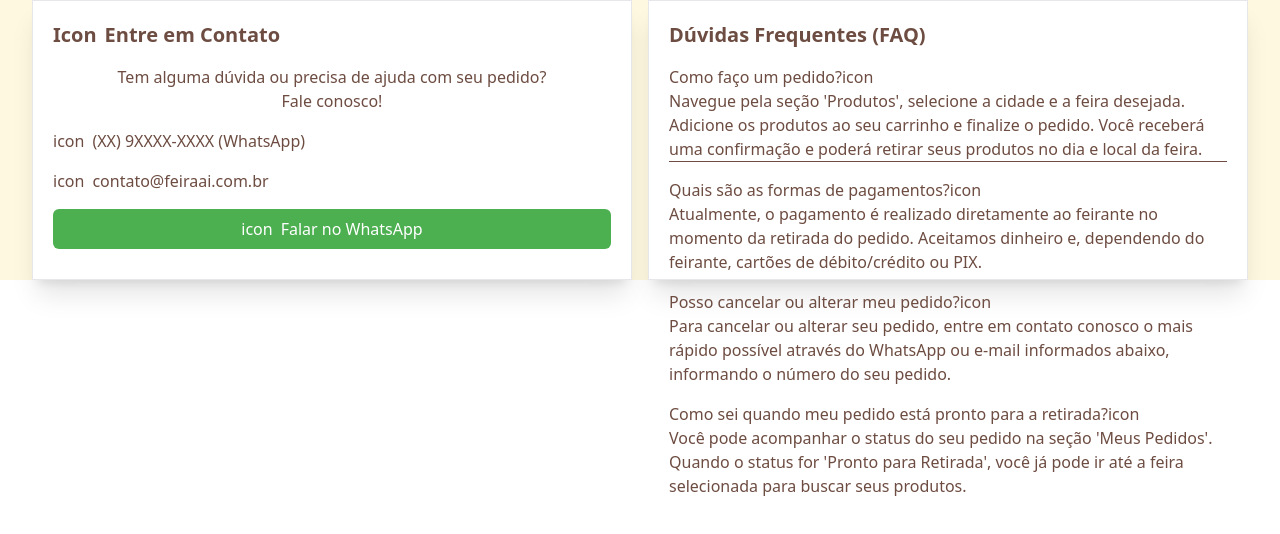
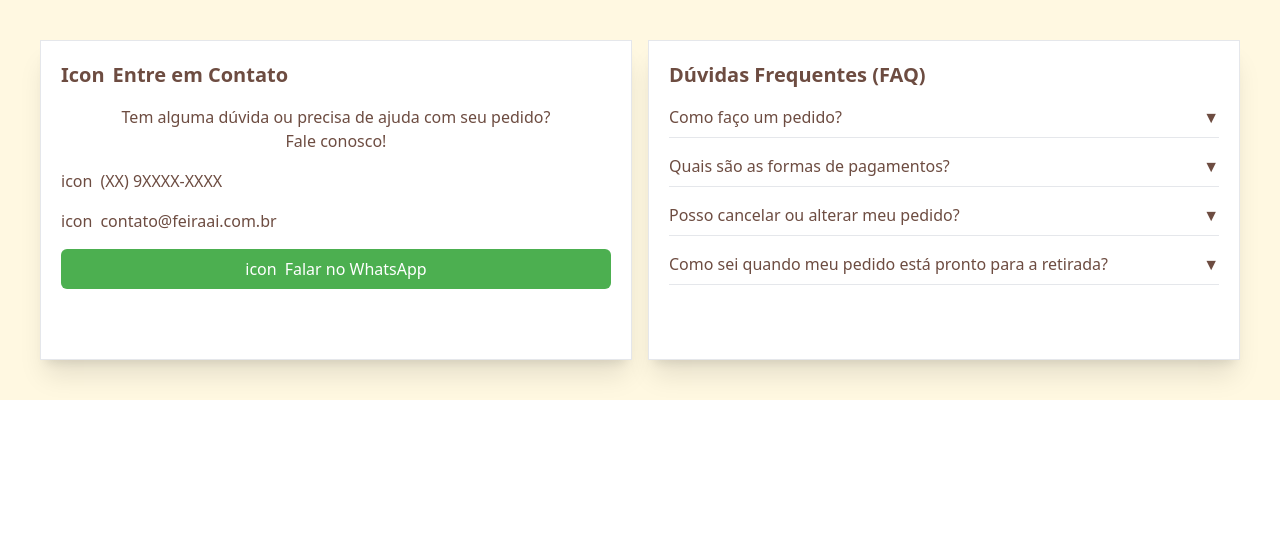
Before and after one commit to gabrieljaivona/Feira-AI, a React (Vite) app: page / in a window 1280 px wide. Shown: the top 534 px of the page. Built offline with nearby package versions, Linux system fonts and the light colour scheme.

Commit message:
Componente BoxContact concluído

```diff
--- a/src/components/BoxContact.tsx
+++ b/src/components/BoxContact.tsx
@@ -1,8 +1,17 @@
 import { useState } from "react"
 
+interface Contact {
+  telefone: string;
+  email: string;
+}
 interface FAQ {
   question: string
   answer: string
+}
+
+const contact: Contact = {
+  telefone: "(XX) 9XXXX-XXXX",
+  email: "contato@feiraai.com.br"
 }
 
 const faqs: FAQ[] = [
@@ -25,11 +34,15 @@ const faqs: FAQ[] = [
 ]
 
 function BoxContact() {
-  const [faqOpen, setFaqOpen] = useState(null);
+  const [faqOpen, setFaqOpen] = useState<number | null>(null);
+
+  const toggle = (index: number) => {
+    setFaqOpen(faqOpen === index ? null : index);
+  }
 
   return (
-    <section className="flex flex-row items-center justify-center gap-4">
-        <div className="p-2 bg-white w-150 h-70 p-5 text-[#6D4C41] flex flex-col gap-4 border-[#E5E7EB] border-1 shadow-xl">
+    <section className="flex flex-row items-center justify-center gap-4 p-10">
+        <div className="bg-white w-150 h-80 p-5 text-[#6D4C41] flex flex-col gap-4 border-[#E5E7EB] border-1 shadow-xl">
             <div className="flex flex-row gap-2 font-bold text-xl">
               <span>Icon</span>
               <h4>Entre em Contato</h4>
@@ -39,54 +52,37 @@ function BoxContact() {
             </div>
             <div className="flex flex-row gap-2">
               <span>icon</span>
-              <p>(XX) 9XXXX-XXXX (WhatsApp)</p>
+              <p>{contact.telefone}</p>
             </div>
             <div className="flex flex-row gap-2">
               <span>icon</span>
-              <p>contato@feiraai.com.br</p>
+              <p>{contact.email}</p>
             </div>
-            <button className="flex flex-row gap-2 bg-[#4CAF50] p-2 w-full flex justify-center rounded-md text-white hover:bg-[#4caf4fbb] transition-colors duration-600 ">
+            <button className="flex flex-row gap-2 bg-[#4CAF50] p-2 w-full justify-center rounded-md text-white hover:bg-[#4caf4fbb] transition-colors duration-600 ">
               <span>icon</span><p>Falar no WhatsApp</p>
             </button>
         </div>
 
-        <div className="p-2 bg-white w-150 h-70 p-5 text-[#6D4C41] flex flex-col gap-4 border-[#E5E7EB] border-1 shadow-xl">
+        <div className="bg-white w-150 h-80 p-5 text-[#6D4C41] flex flex-col gap-4 border-[#E5E7EB] border-1 shadow-xl ">
             <div className="font-bold text-xl">
               <h4>Dúvidas Frequentes (FAQ)</h4>
             </div>
 
-            <div className="border-b-1">
-              <button className="flex flex-row justify-between font-medium hover:text-green-600">
-                <p>{faqs[0].question}</p>
-                <span>icon</span>
-              </button>
+            {faqs.map((faq, index) => (
+          <div key={index} className="border-b border-gray-200 pb-2">
+            <button
+              className="flex flex-row justify-between w-full font-medium hover:text-green-600"
+              onClick={() => toggle(index)}
+            >
+              <p>{faq.question}</p>
+              <span>{faqOpen === index ? "▲" : "▼"}</span>
+            </button>
 
-              <p>{faqs[0].answer}</p>
-            </div>
-            <div>
-              <button className="flex flex-row justify-between font-medium hover:text-green-600">
-                <p>{faqs[1].question}</p>
-                <span>icon</span>
-              </button>
-
-              <p>{faqs[1].answer}</p>
-            </div>
-            <div>
-              <button className="flex flex-row justify-between font-medium hover:text-green-600">
-                <p>{faqs[2].question}</p>
-                <span>icon</span>
-              </button>
-
-              <p>{faqs[2].answer}</p>
-            </div>
-            <div>
-              <button className="flex flex-row justify-between font-medium hover:text-green-600">
-                <p>{faqs[3].question}</p>
-                <span>icon</span>
-              </button>
-
-              <p>{faqs[3].answer}</p>
-            </div>
+            {faqOpen === index && (
+              <p className="mt-2 text-sm text-gray-600">{faq.answer}</p>
+            )}
+          </div>
+        ))}
 
         </div>
     </section>
```
